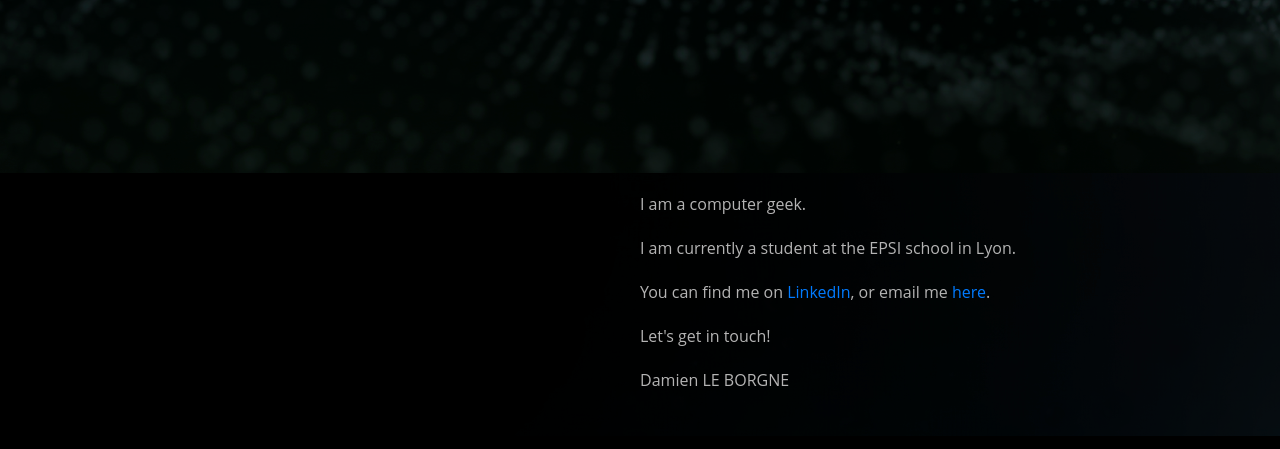
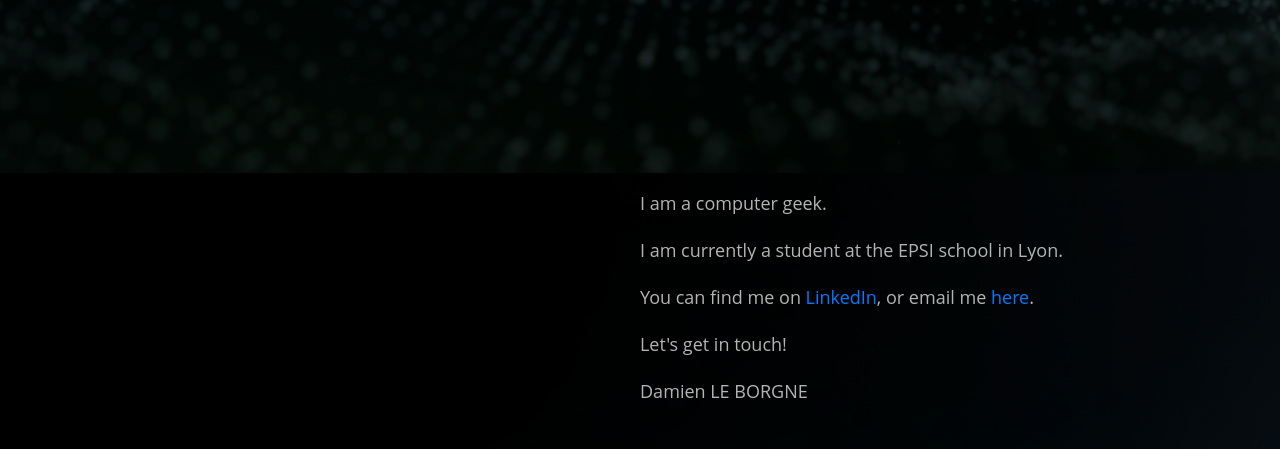
Before and after one commit to zDeltas/MyPortfolio, a Flask app: page / in a window 1280 px wide. Shown: the part 627-1076 px from the top of the page. Run offline with Flask 2, Linux system fonts and the light colour scheme; parts of the project's set-up code (start-up, migrations or seed data) failed here and were passed over; some libraries are stand-ins or nearby versions.

Commit message:
Small correction

```diff
--- a/app/static/css/home/home.css
+++ b/app/static/css/home/home.css
@@ -83,7 +83,8 @@
 }
 
 .text-content {
-  margin:20px 0px 20px 0px;
+  margin: 18px 0px 20px 0px;
+  font-size: 18px;
   color: var(--pColor);
 }
 
```
